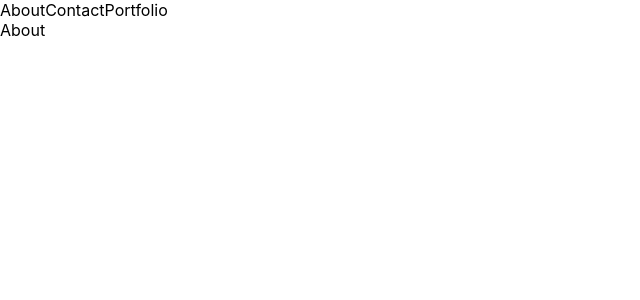
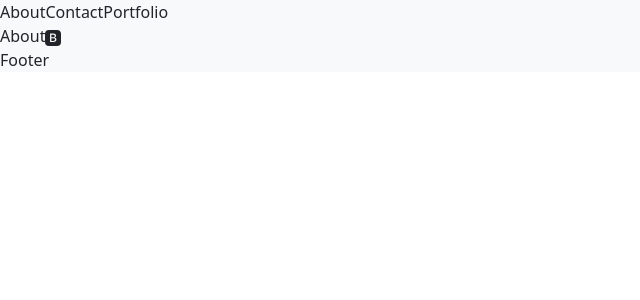
Before and after one commit to Rucatues/Personal-Portfolio-using-React, a React (Create React App) app: page / in a window 1280 px wide. Shown: the top 300 px of the page, without its empty margins (0-640 px from the left). Built offline with nearby package versions, Linux system fonts and the light colour scheme.

Commit message:
testing with react icons and imported bootstrap

```diff
--- a/src/App.js
+++ b/src/App.js
@@ -17,15 +17,16 @@ function App() {
       return <About />
     } else if (currentPage === 'Contact') {
       return <Contact />
-    } else if (currentPage === 'Porfolio') {
+    } else if (currentPage === 'Portfolio') {
       return <Portfolio />
     }
   }
 
   return (
-    <div>
+    <div className="bg-light">
       <Navbar setCurrentPage={setCurrentPage} currentPage={currentPage} />
       {renderPage()}
+      <Footer />
     </div>
   );
 }
--- a/src/index.js
+++ b/src/index.js
@@ -2,6 +2,7 @@ import React from 'react';
 import ReactDOM from 'react-dom/client';
 import './index.css';
 import App from './App';
+import "bootstrap/dist/css/bootstrap.min.css";
 
 const root = ReactDOM.createRoot(document.getElementById('root'));
 root.render(
--- a/src/pages/About.jsx
+++ b/src/pages/About.jsx
@@ -1,8 +1,11 @@
 import React from 'react'
+import { BsFillBootstrapFill } from 'react-icons/bs';
 
 const About = () => {
     return (
-        <div>About</div>
+        <div>About
+            <BsFillBootstrapFill />
+        </div>
     )
 }
 
--- /dev/null
+++ b/src/utils/index.js
@@ -0,0 +1 @@
+export const Projects = [];
```
